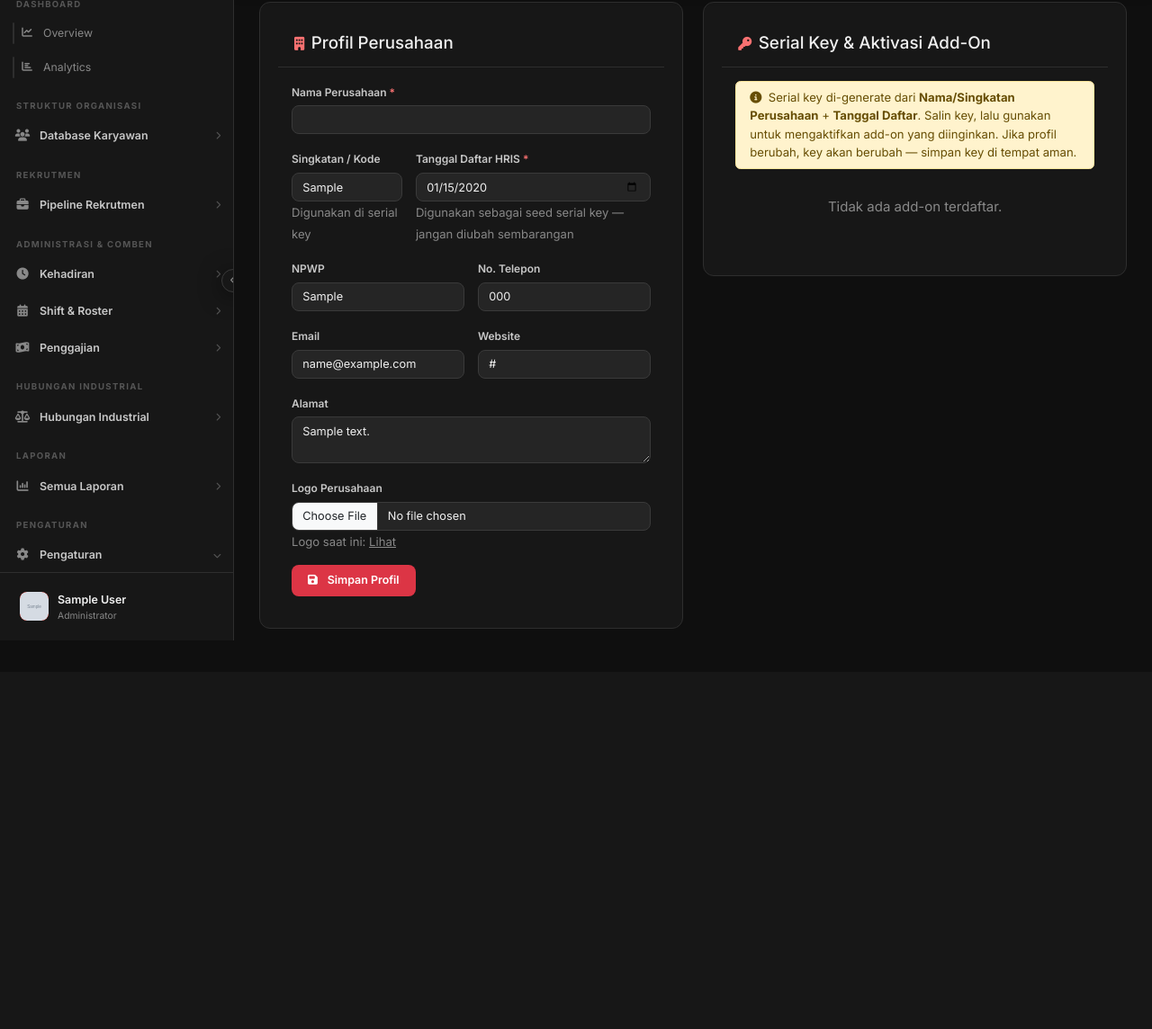
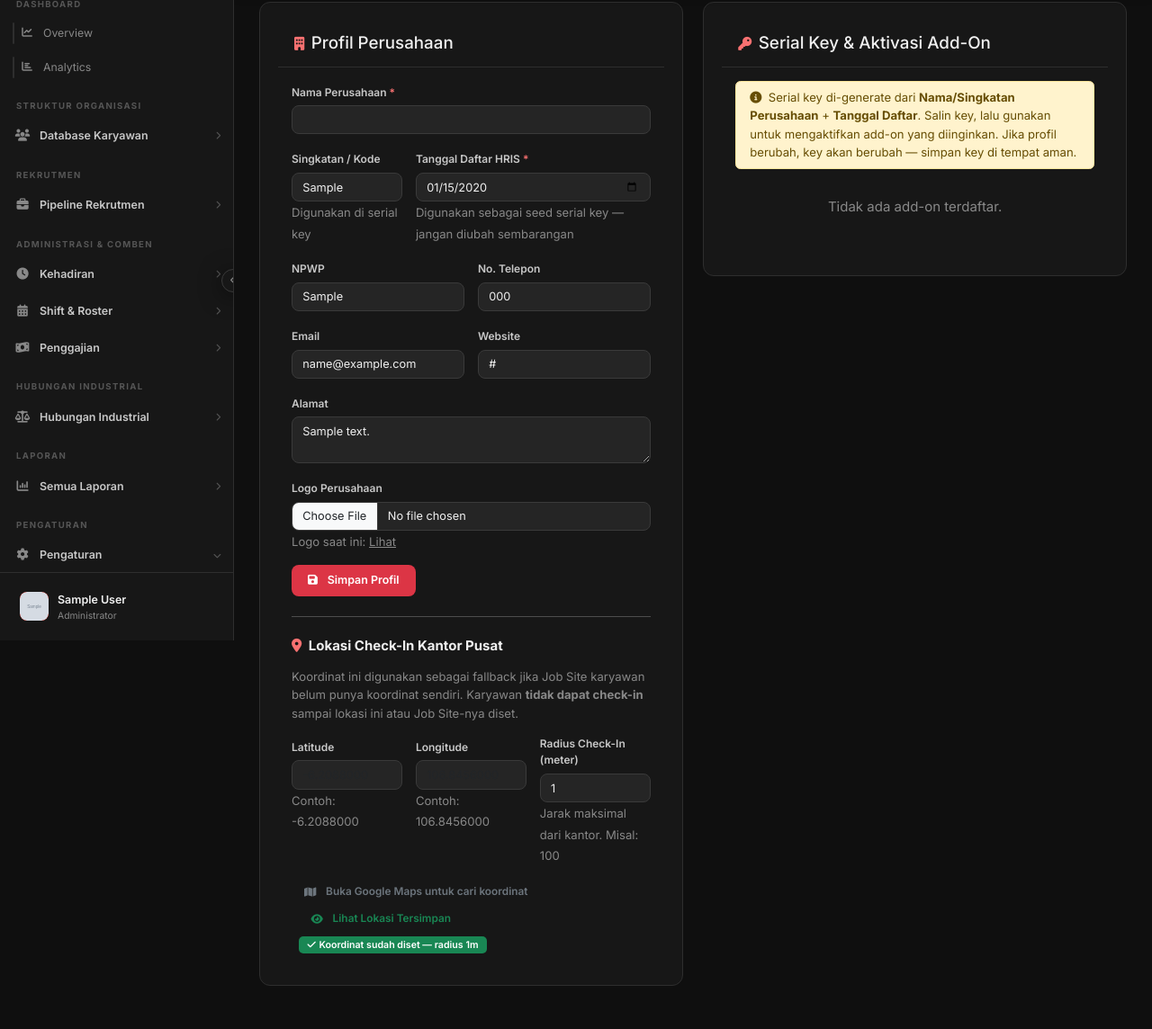
Before and after one commit to hnasution13-hub/I-KIRA, a Django app: page /settings/company/ in a window 1280 px wide. Shown: the part 88-1232 px from the top of the page at 90% size. Before the commit the page ends 800 px from the top, so only its background shows below. Run offline with Django 4.2, Linux system fonts and the light colour scheme; a user stored in the database is signed in; tables that the repository leaves empty hold one stand-in row (values such as "Sample post"); grey boxes marked "Sample" are stand-in pictures; parts of the project's set-up code (start-up, migrations or seed data) failed here and were passed over; some libraries are stand-ins or nearby versions.

Commit message:
fix: geofence

```diff
--- a/apps/core/models.py
+++ b/apps/core/models.py
@@ -86,6 +86,21 @@ class Company(models.Model):
                                                       verbose_name='Nama Penandatangan Default')
     jabatan_penandatangan_default = models.CharField(max_length=100, blank=True,
                                                       verbose_name='Jabatan Penandatangan Default')
+
+    # ── Geofencing (fallback jika JobSite tidak diset) ────────────────────────
+    latitude     = models.DecimalField(
+        max_digits=10, decimal_places=7,
+        null=True, blank=True, verbose_name='Latitude Kantor Pusat'
+    )
+    longitude    = models.DecimalField(
+        max_digits=10, decimal_places=7,
+        null=True, blank=True, verbose_name='Longitude Kantor Pusat'
+    )
+    radius_meter = models.PositiveIntegerField(
+        null=True, blank=True,
+        verbose_name='Radius Check-In Kantor Pusat (meter)',
+        help_text='Fallback jika Job Site tidak punya koordinat.'
+    )
 
     created_at     = models.DateTimeField(auto_now_add=True)
     updated_at     = models.DateTimeField(auto_now=True)
--- a/apps/core/templates/core/company_profile.html
+++ b/apps/core/templates/core/company_profile.html
@@ -106,6 +106,56 @@
               <button type="submit" class="btn btn-danger">
                 <i class="fas fa-save me-1"></i>Simpan Profil
               </button>
+            </div>
+          </div>
+
+          <!-- ── Geofencing Kantor Pusat ─────────────────────────────────── -->
+          <hr class="my-4">
+          <h6 class="fw-bold mb-3"><i class="fas fa-map-marker-alt me-2 text-danger"></i>Lokasi Check-In Kantor Pusat</h6>
+          <p class="text-muted small mb-3">
+            Koordinat ini digunakan sebagai fallback jika Job Site karyawan belum punya koordinat sendiri.
+            Karyawan <strong>tidak dapat check-in</strong> sampai lokasi ini atau Job Site-nya diset.
+          </p>
+          <div class="row g-3">
+            <div class="col-md-4">
+              <label class="form-label fw-semibold">Latitude</label>
+              <input type="number" name="latitude" step="0.0000001" class="form-control"
+                     value="{{ company.latitude|default:'' }}"
+                     placeholder="-6.2088000">
+              <small class="text-muted">Contoh: -6.2088000</small>
+            </div>
+            <div class="col-md-4">
+              <label class="form-label fw-semibold">Longitude</label>
+              <input type="number" name="longitude" step="0.0000001" class="form-control"
+                     value="{{ company.longitude|default:'' }}"
+                     placeholder="106.8456000">
+              <small class="text-muted">Contoh: 106.8456000</small>
+            </div>
+            <div class="col-md-4">
+              <label class="form-label fw-semibold">Radius Check-In (meter)</label>
+              <input type="number" name="radius_meter" min="10" max="5000" class="form-control"
+                     value="{{ company.radius_meter|default:'' }}"
+                     placeholder="100">
+              <small class="text-muted">Jarak maksimal dari kantor. Misal: 100</small>
+            </div>
+            <div class="col-12">
+              <a href="https://maps.google.com" target="_blank" class="btn btn-sm btn-outline-secondary">
+                <i class="fas fa-map me-1"></i>Buka Google Maps untuk cari koordinat
+              </a>
+              {% if company.latitude and company.longitude %}
+              <a href="https://maps.google.com/?q={{ company.latitude }},{{ company.longitude }}"
+                 target="_blank" class="btn btn-sm btn-outline-success ms-2">
+                <i class="fas fa-eye me-1"></i>Lihat Lokasi Tersimpan
+              </a>
+              <span class="ms-2 badge bg-success">
+                <i class="fas fa-check me-1"></i>Koordinat sudah diset
+                {% if company.radius_meter %}— radius {{ company.radius_meter }}m{% endif %}
+              </span>
+              {% else %}
+              <span class="ms-2 badge bg-warning text-dark">
+                <i class="fas fa-exclamation-triangle me-1"></i>Belum diset — karyawan belum bisa check-in
+              </span>
+              {% endif %}
             </div>
           </div>
         </form>
--- a/apps/core/views.py
+++ b/apps/core/views.py
@@ -96,6 +96,19 @@ def company_profile(request):
     if request.method == 'POST' and company:
         company.nama  = request.POST.get('nama', company.nama)
         company.email = request.POST.get('email', company.email)
+
+        # Geofencing — koordinat & radius kantor pusat
+        lat_raw    = request.POST.get('latitude', '').strip()
+        lng_raw    = request.POST.get('longitude', '').strip()
+        radius_raw = request.POST.get('radius_meter', '').strip()
+        try:
+            company.latitude     = float(lat_raw)    if lat_raw    else None
+            company.longitude    = float(lng_raw)    if lng_raw    else None
+            company.radius_meter = int(radius_raw)   if radius_raw else None
+        except ValueError:
+            messages.error(request, 'Format koordinat atau radius tidak valid.')
+            return render(request, 'core/company_profile.html', {'company': company})
+
         company.save()
         messages.success(request, 'Profil perusahaan berhasil diperbarui.')
     return render(request, 'core/company_profile.html', {'company': company})
```
Also changed, not shown: apps/employees/models.py (+21 -0 lines), apps/portal/views.py (+63 -1 lines), utils/geofencing.py (added, +117 -0 lines), 1 other file.
